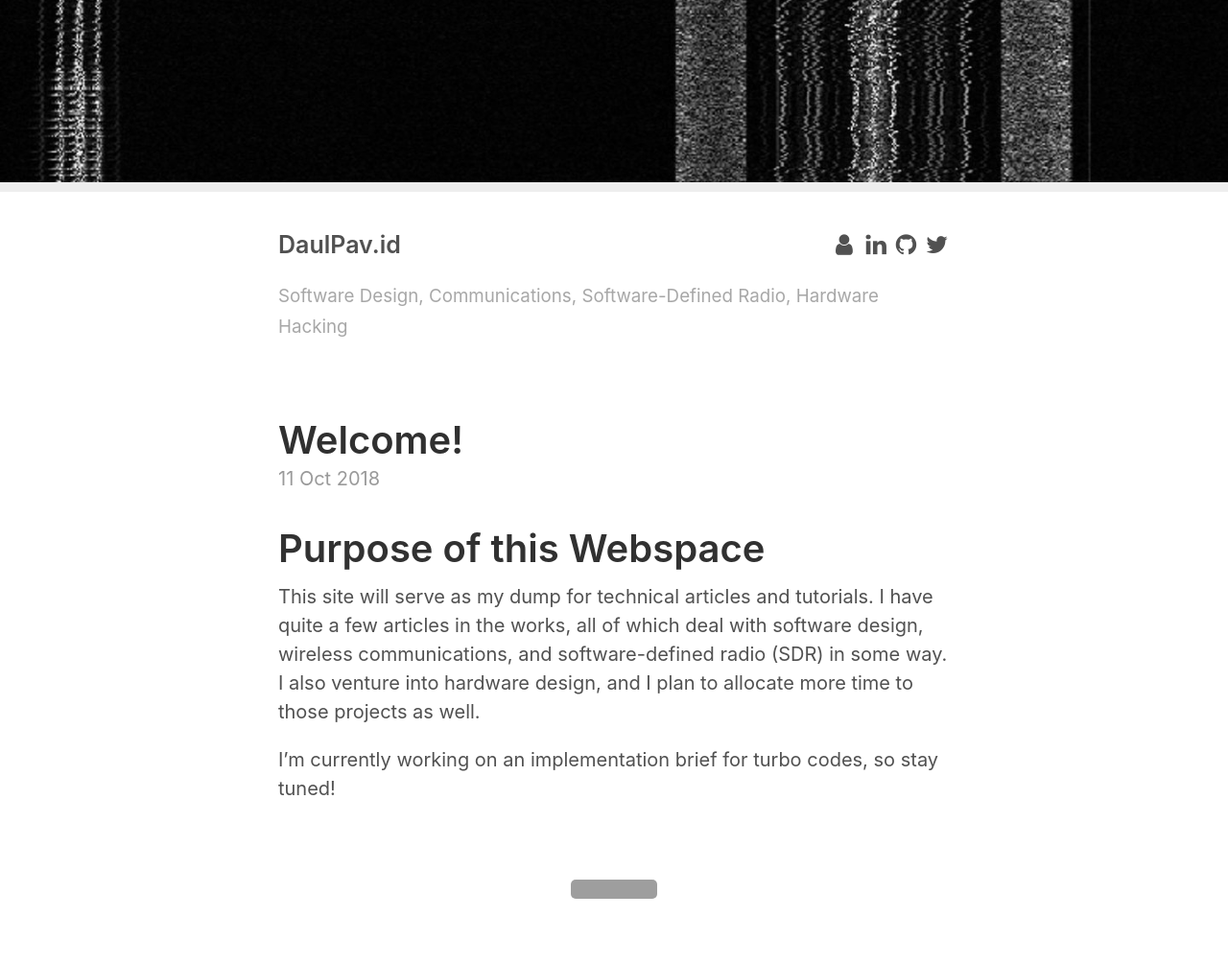
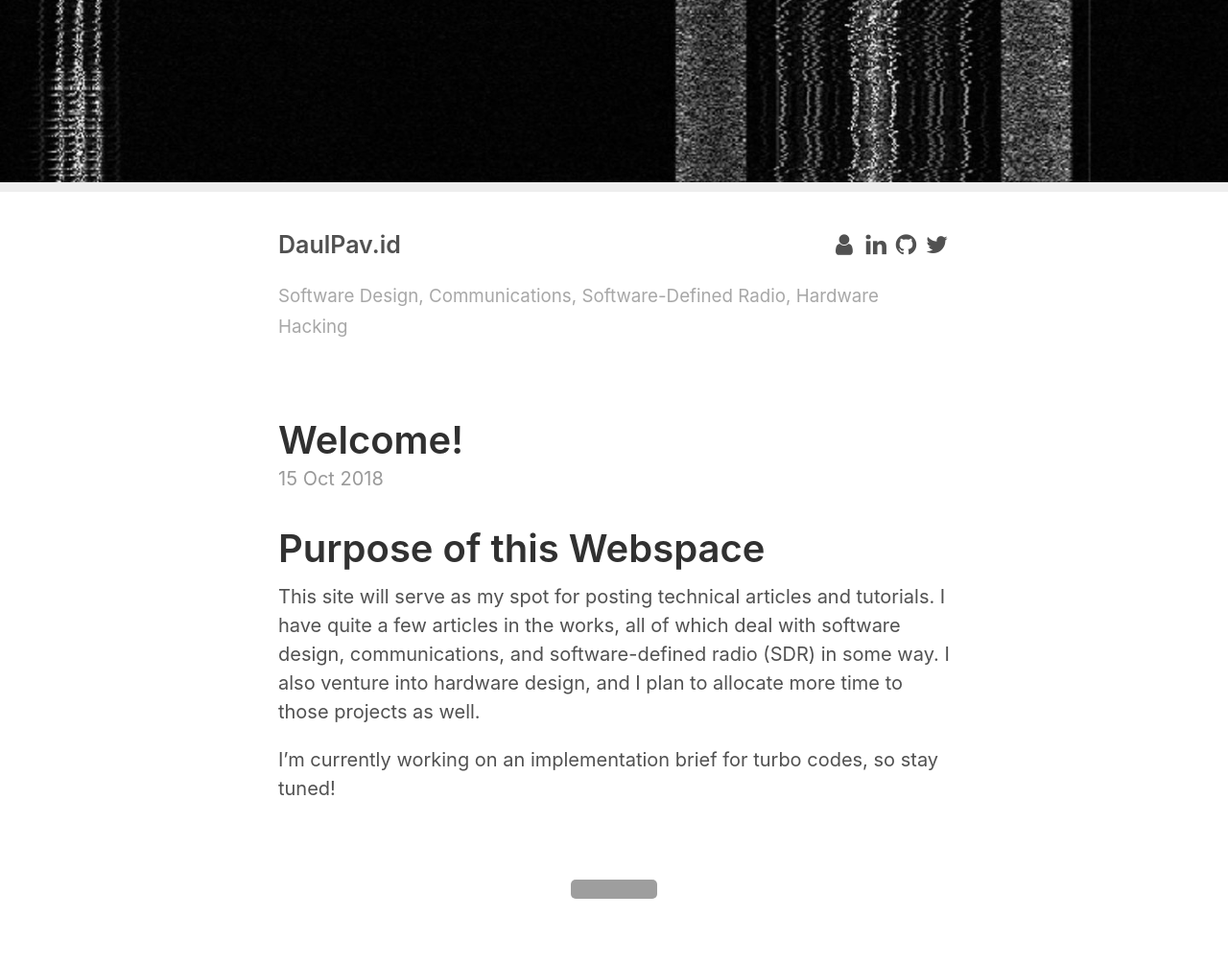
Before and after one commit to DaulPavid/ofdm.github.io, a Jekyll site: the page built from _posts/2018-10-15-welcome.md, in a window 1280 px wide. Shown: the whole page at 96% size. Built offline with Jekyll 4.4.1, drawn with Linux system fonts in a browser that asks for light colours; grey boxes are pictures that could not be loaded.

Commit message:
Update welcome post

```diff
--- a/_posts/2018-10-11-welcome.md
+++ b/_posts/2018-10-15-welcome.md
@@ -5,9 +5,9 @@ title: "Welcome!"
 
 # Purpose of this Webspace
 
-This site will serve as my dump for technical articles and tutorials. I have
-quite a few articles in the works, all of which deal with software design,
-wireless communications, and software-defined radio (SDR) in some way. I also
+This site will serve as my spot for posting technical articles and tutorials.
+I have quite a few articles in the works, all of which deal with software design,
+communications, and software-defined radio (SDR) in some way. I also
 venture into hardware design, and I plan to allocate more time to those
 projects as well.
 
```
